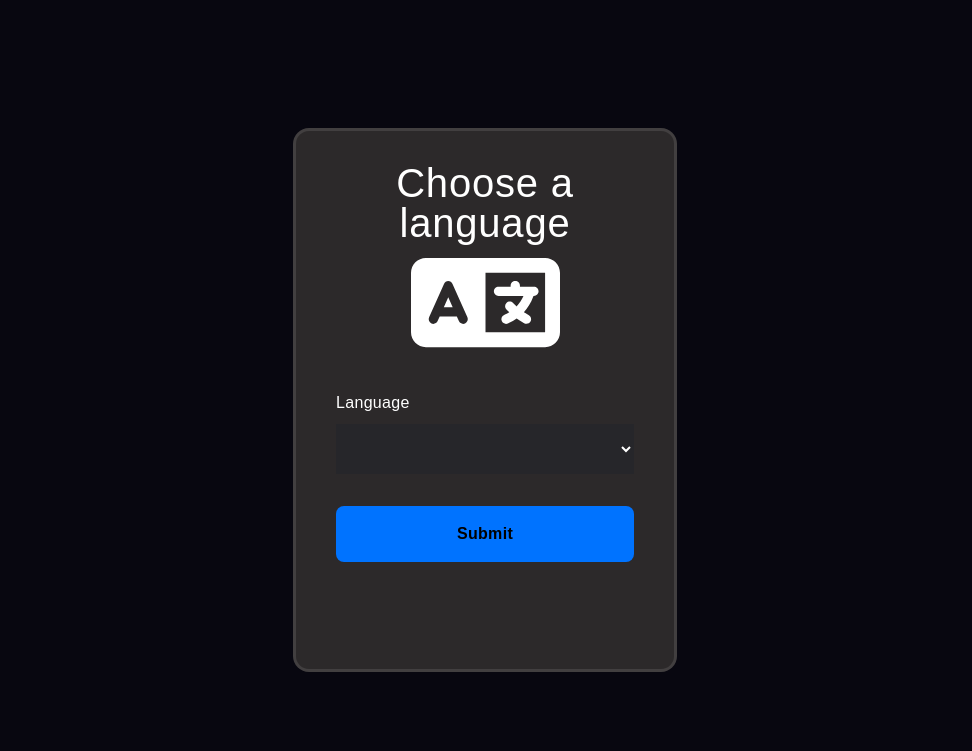
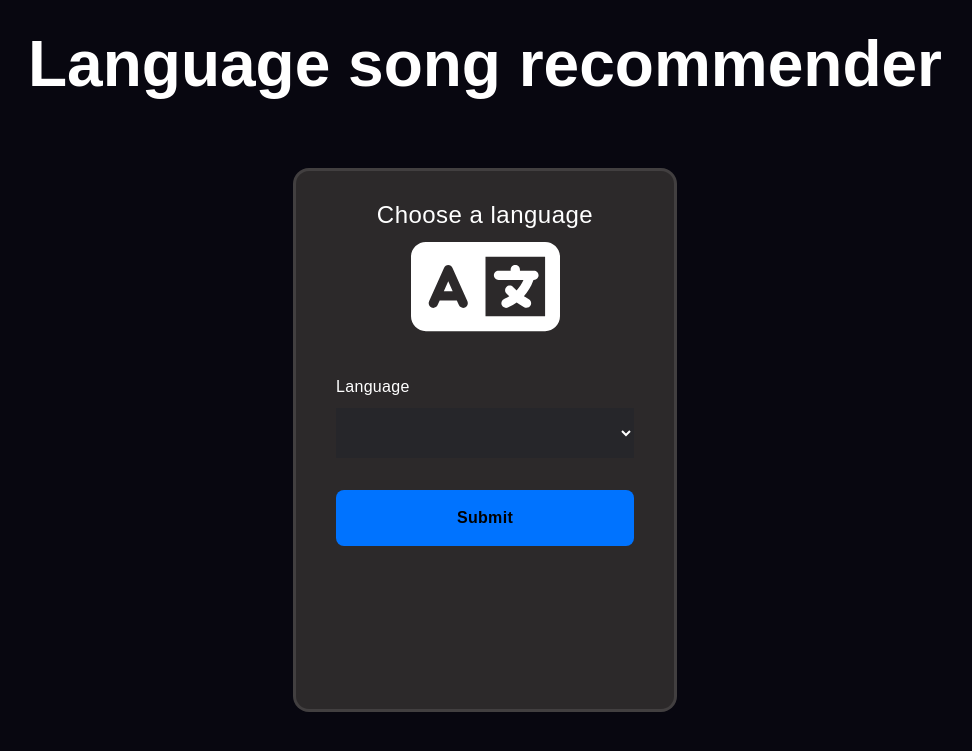
Before and after one commit to alynkirscht/hciFinalProject, a Flask app: template templates/language_page.html in a window 1280 px wide. Shown: the top 751 px of the page, without its empty margins (155-1127 px from the left). Run offline with Flask 2, Linux system fonts and the light colour scheme; the template is opened without the code that fills it, so the values that code supplies are empty.

Commit message:
Add title

```diff
--- a/templates/language_page.html
+++ b/templates/language_page.html
@@ -34,7 +34,7 @@
     background-color: rgba(44,41,42);
     position: absolute;
     transform: translate(-50%,-50%);
-    top: 50%;
+    top: 55%;
     left: 50%;
     border-radius: 1em;
     border: .2em solid rgba(255,255,255,0.1);
@@ -48,11 +48,17 @@
     border: none;
     }
 
-    form h1{
-    font-size: 2.5em;
+    h1, h2{
+    font-family: 'Poppins',sans-serif;
     font-weight: 500;
     line-height: 1em;
     text-align: center;
+    }
+
+    h1{
+      padding-top: .5em;
+      font-size: 4em;
+      font-weight: bold;
     }
 
     label{
@@ -96,14 +102,22 @@
       display: block;
     }
 
+    h1{
+      color: white;
+      size: 3em;
+      text-align: center;
+    }
+
   </style>
 </head>
 
 <body>
   <main>
+
+    <h1>Language song recommender</h1>
     <article>
       <form action="language_page" id="frmLogin" method="post">
-        <h1>Choose a language</h1>
+        <h2>Choose a language</h2>
         <img src="static/language-solid.svg" class="filter-white" alt="language-icon"/>
         <fieldset>
           <p>
```
